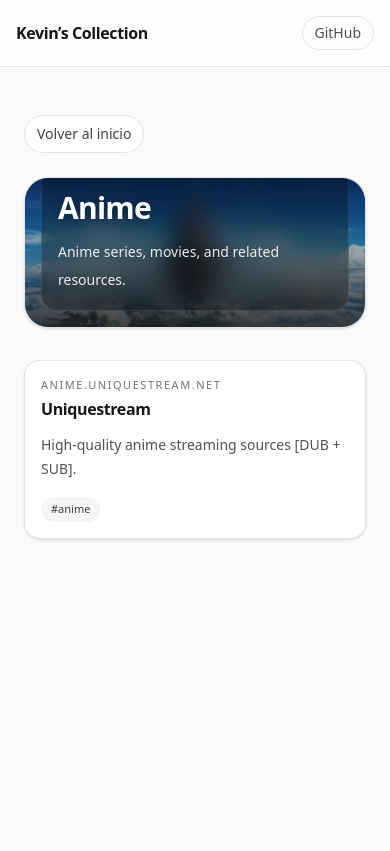
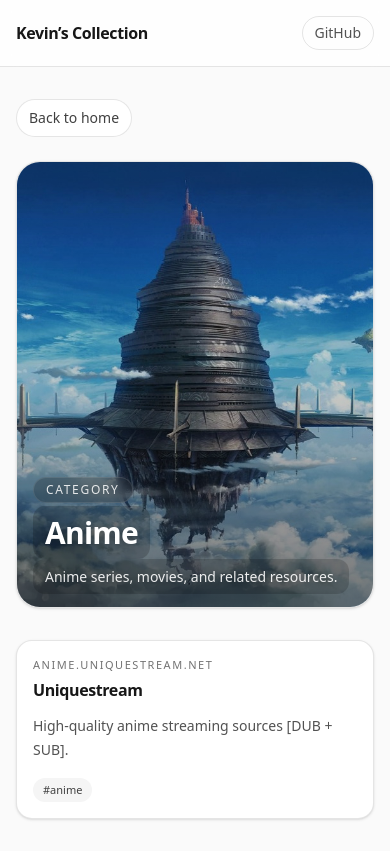
Before and after one commit to Kevincho26/catalogo-links, a Next.js app: page /categoria/anime in a window 390 px wide. Built offline with nearby package versions, Linux system fonts and the light colour scheme.

Commit message:
Improve category banner text readability

```diff
--- a/app/categoria/[slug]/page.tsx
+++ b/app/categoria/[slug]/page.tsx
@@ -23,49 +23,53 @@ export default async function CategoryPage({
     const items = getBookmarksByCategory(slug)
 
     return (
-        <div className="mx-auto max-w-6xl px-6 py-12">
+        <div className="mx-auto max-w-6xl px-4 py-8 sm:px-6 sm:py-10 lg:py-12">
             <Link
                 href="/"
                 className="mb-6 inline-flex rounded-full border border-black/10 bg-white px-3 py-2 text-sm text-neutral-700 transition hover:bg-neutral-100"
             >
-                Volver al inicio
+                Back to home
             </Link>
 
             <header className="mb-8 overflow-hidden rounded-3xl border border-black/10 bg-white shadow-sm">
                 {category.bannerImage && (
-                    <div className="relative aspect-[16/7] w-full">
+                    <div className="relative aspect-[4/5] w-full sm:aspect-[16/8] lg:aspect-[16/7]">
                         <Image
                             src={category.bannerImage}
                             alt={category.name}
                             fill
                             className="object-cover"
                             priority
-                            sizes="(min-width: 1024px) 1152px, 100vw"
+                            sizes="100vw"
                         />
 
-                        <div className="absolute inset-0 bg-gradient-to-t from-black/75 via-black/35 to-black/10" />
+                        <div className="absolute inset-0 bg-gradient-to-t from-black/55 via-black/20 to-transparent" />
 
                         <div className="absolute inset-x-0 bottom-0 p-4 sm:p-6 md:p-8">
-                            <div className="max-w-2xl rounded-2xl border border-white/10 bg-black/30 p-4 backdrop-blur-md sm:p-5 md:p-6">
-                                <p
-                                    className="text-xs uppercase tracking-[0.14em] text-white/80 sm:text-sm"
-                                    style={{ textShadow: "0 1px 8px rgba(0,0,0,0.35)" }}
-                                >
-                                    Category
-                                </p>
+                            <div className="flex max-w-2xl flex-col items-start gap-3">
+                <span
+                    className="rounded-full border border-white/10 bg-black/20 px-3 py-1 text-xs uppercase tracking-[0.14em] text-white/85 backdrop-blur-sm sm:text-sm"
+                    style={{ textShadow: "0 1px 8px rgba(0,0,0,0.35)" }}
+                >
+                  Category
+                </span>
 
                                 <h1
-                                    className="mt-2 text-3xl font-semibold tracking-tight text-white md:text-5xl"
+                                    className="text-3xl font-semibold tracking-tight text-white md:text-5xl"
                                     style={{ textShadow: "0 2px 12px rgba(0,0,0,0.45)" }}
                                 >
-                                    {category.name}
+                  <span className="box-decoration-clone rounded-xl bg-black/18 px-3 py-1.5 backdrop-blur-sm">
+                    {category.name}
+                  </span>
                                 </h1>
 
                                 <p
-                                    className="mt-3 max-w-2xl text-sm leading-7 text-white/90 md:text-base"
+                                    className="max-w-2xl text-sm leading-7 text-white/90 md:text-base"
                                     style={{ textShadow: "0 1px 8px rgba(0,0,0,0.35)" }}
                                 >
-                                    {category.description}
+                  <span className="box-decoration-clone rounded-xl bg-black/16 px-3 py-2 backdrop-blur-sm">
+                    {category.description}
+                  </span>
                                 </p>
                             </div>
                         </div>
@@ -73,11 +77,11 @@ export default async function CategoryPage({
                 )}
 
                 {!category.bannerImage && (
-                    <div className="p-8">
+                    <div className="p-6 sm:p-8">
                         <p className="text-sm uppercase tracking-[0.14em] text-neutral-500">
-                            Categoría
+                            Category
                         </p>
-                        <h1 className="mt-2 text-4xl font-semibold tracking-tight">
+                        <h1 className="mt-2 text-3xl font-semibold tracking-tight sm:text-4xl">
                             {category.name}
                         </h1>
                         <p className="mt-3 max-w-2xl text-base leading-7 text-neutral-600">
@@ -87,7 +91,7 @@ export default async function CategoryPage({
                 )}
             </header>
 
-            <section className="grid gap-4 md:grid-cols-2 xl:grid-cols-3">
+            <section className="grid gap-4 sm:grid-cols-2 xl:grid-cols-3">
                 {items.map((bookmark) => (
                     <BookmarkCard key={bookmark.id} bookmark={bookmark} />
                 ))}
```
